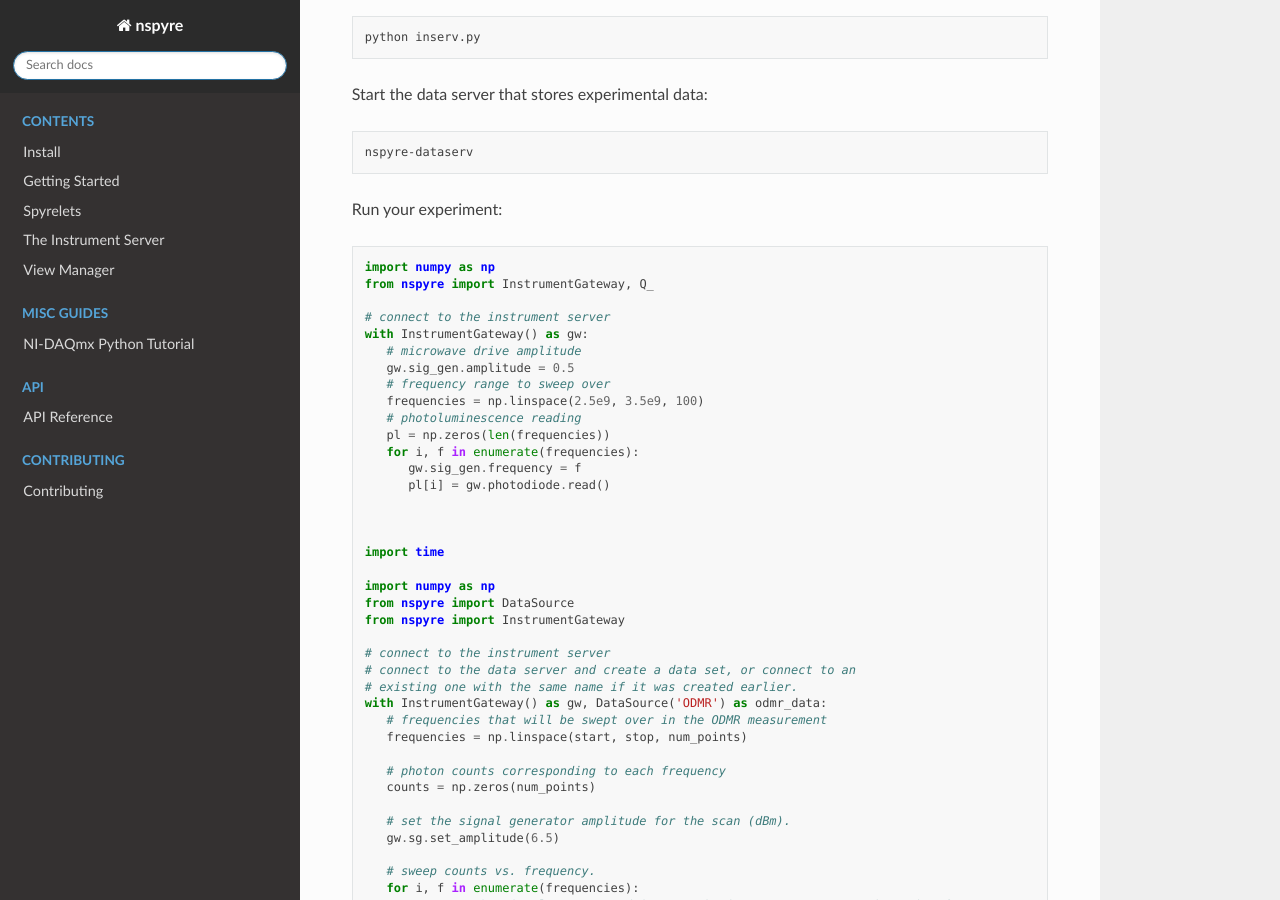
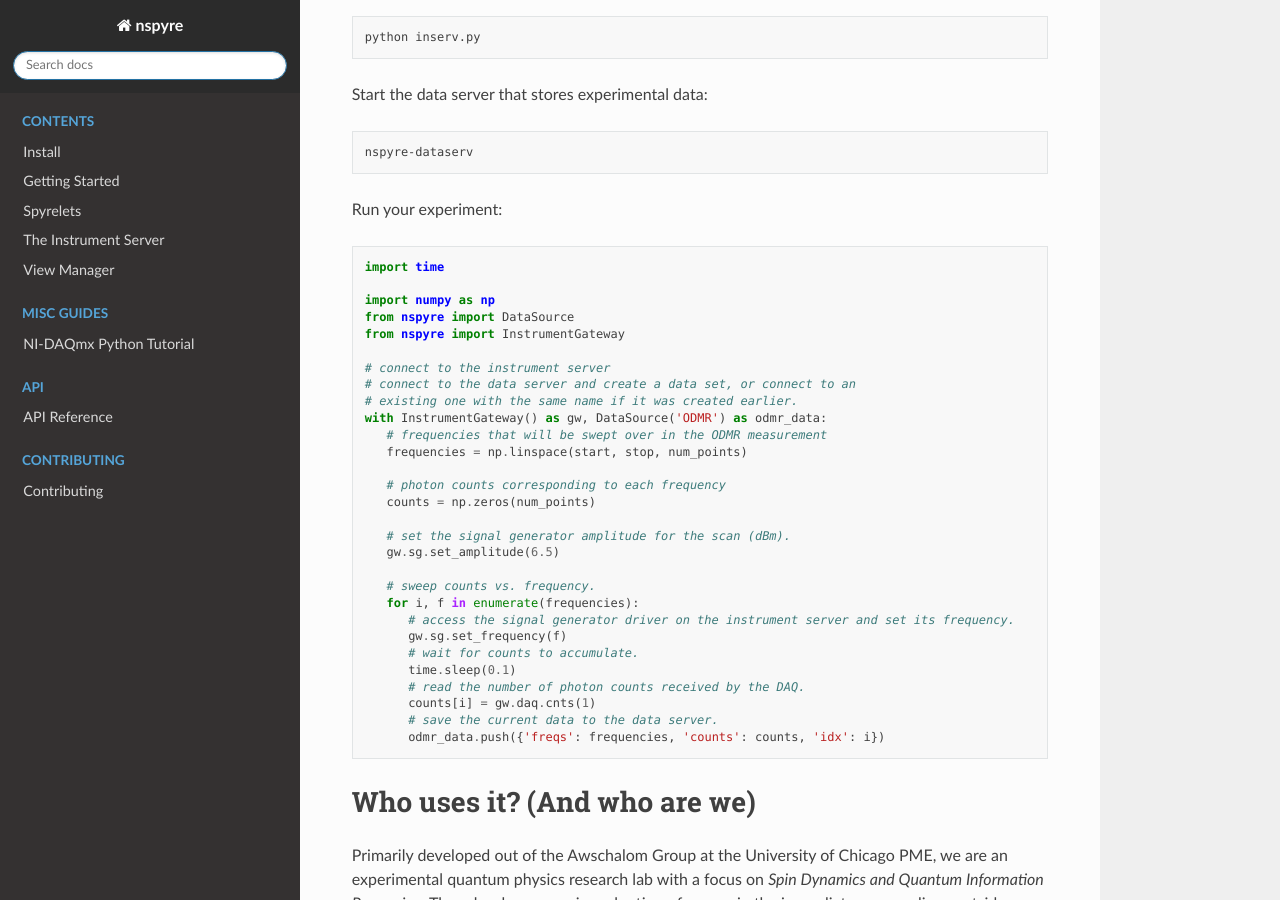
Before and after one commit to nspyre-org/nspyre, a Sphinx documentation site: the page built from docs/source/index.rst, in a window 1280 px wide and 900 px high, scrolled down 1587 px. Built offline with Sphinx 7.4.7 and the Read the Docs theme 2.0.0, drawn with Linux system fonts in a browser that asks for light colours.

Commit message:
forgot to remove some old docs

```diff
--- a/docs/source/index.rst
+++ b/docs/source/index.rst
@@ -123,23 +123,6 @@ Run your experiment:
 
 .. code-block:: python
 
-   import numpy as np
-   from nspyre import InstrumentGateway, Q_
-
-   # connect to the instrument server
-   with InstrumentGateway() as gw:
-      # microwave drive amplitude
-      gw.sig_gen.amplitude = 0.5
-      # frequency range to sweep over
-      frequencies = np.linspace(2.5e9, 3.5e9, 100)
-      # photoluminescence reading
-      pl = np.zeros(len(frequencies))
-      for i, f in enumerate(frequencies):
-         gw.sig_gen.frequency = f
-         pl[i] = gw.photodiode.read()
-
-
-
    import time
 
    import numpy as np
@@ -170,9 +153,6 @@ Run your experiment:
          # save the current data to the data server.
          odmr_data.push({'freqs': frequencies, 'counts': counts, 'idx': i})
 
-
-
-
 Who uses it? (And who are we)
 =============================
 
```
